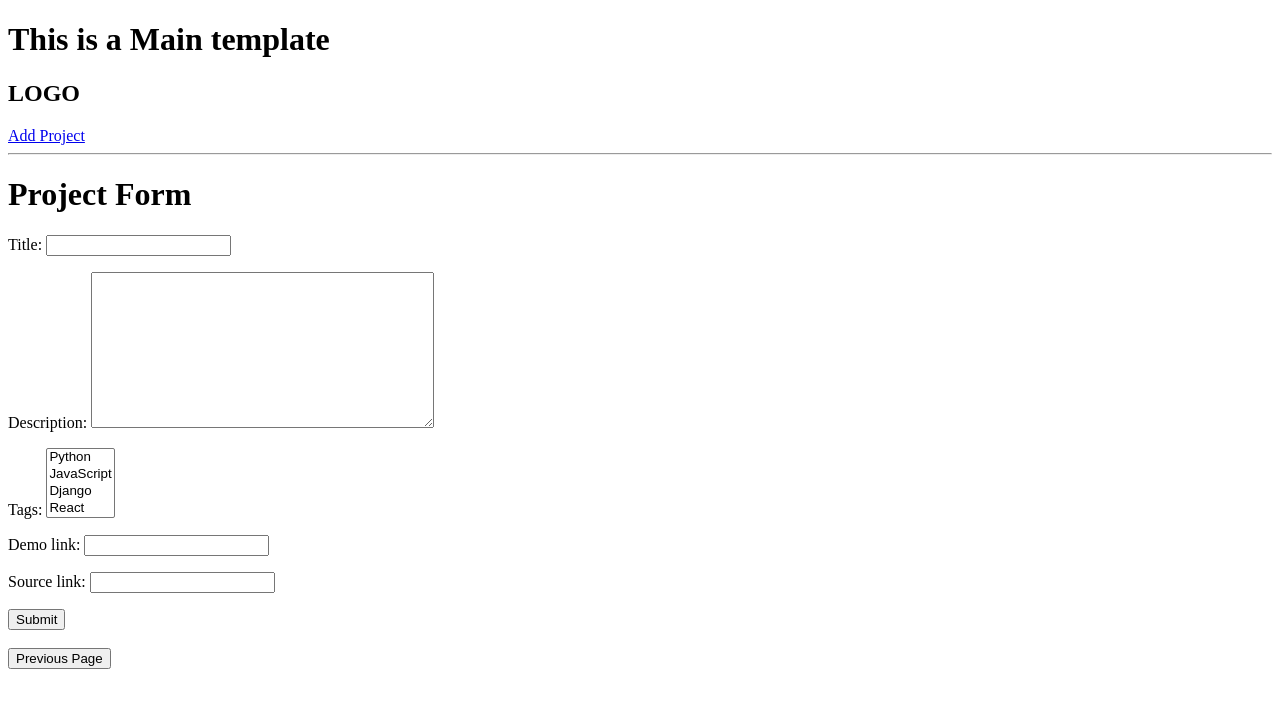
After one commit to Yogi-vanguard/SocialConnect, a Django app: page /create-project/ in a window 1280 px wide. The commit adds this page. Shown: the top 708 px of the page. Run offline with Django 4.2, Linux system fonts and the light colour scheme; data comes from the database, SQL or seed files in the repository; both versions use the stored data as it was after the commit.

Commit message:
created CRUD functionality

```diff
--- /dev/null
+++ b/projects/forms.py
@@ -0,0 +1,8 @@
+from dataclasses import field
+from django.forms import ModelForm
+from .models import Project
+
+class ProjectForm(ModelForm):
+    class Meta:
+        model = Project
+        fields = ['title','description','tags','demo_link','source_link']
--- a/projects/models.py
+++ b/projects/models.py
@@ -38,3 +38,6 @@ class Tag(models.Model):
     name = models.CharField(max_length=200)
     created_at = models.DateTimeField(auto_now_add=True)
     id = models.UUIDField(primary_key=True, default=uuid.uuid4, unique=True, editable=False)
+
+    def __str__(self):
+        return self.name
--- /dev/null
+++ b/projects/templates/projects/project_form.html
@@ -0,0 +1,13 @@
+{% extends 'main.html' %}
+
+{% block content %}
+
+    <h1>Project Form</h1>
+    <form action="" method="POST">
+        {% csrf_token %}
+            {{form.as_p}}
+        <input type ="submit">
+    </form>
+    <br>
+    <input type=button value="Previous Page" onClick="javascript:history.go(-1);">
+{% endblock content %}
--- a/projects/urls.py
+++ b/projects/urls.py
@@ -4,4 +4,7 @@ from . import views
 urlpatterns = [
     path("", views.projects, name="projects"),
     path("project/<str:pk>/", views.project, name="project"),
+    path("create-project/", views.createProject, name="create-project"),
+    path("update-project/<str:pk>/", views.updateProject, name="update-project"),
+    path("delete-project/<str:pk>/", views.deleteProject, name="delete-project"),
 ]
--- a/projects/views.py
+++ b/projects/views.py
@@ -1,15 +1,52 @@
-from django.shortcuts import render
+from turtle import title
+from django.shortcuts import render, redirect
 from django.http import HttpResponse
 from projects.variables.constant import Constants
+from .models import Project,Review,Tag
+from .forms import ProjectForm
 
 # Create your views here.
 def projects(request):
-    msg = "Hello you are on the project page"
-    context = {"message":msg}
+    items = Project.objects.all()
+    context = {"projects":items}
     return render(request, 'projects/projects.html',context)
 
 
 def project(request, pk):
-    msg = "Hello you are on the project page"
-    context = {"message":msg}
-    return render(request, 'projects/single-project.html')
+    item = Project.objects.get(id=pk)
+    tag = item.tags.all()
+    context = {"project":item,"tags":tag}
+    return render(request, 'projects/single-project.html',context)
+
+
+def createProject(request):
+    form = ProjectForm()
+    if request.method=="POST":
+        form = ProjectForm(request.POST)
+        if form.is_valid():
+            form.save()
+            return redirect('projects')
+    context = {'form':form}
+    return render(request,'projects/project_form.html',context)
+
+
+
+def updateProject(request,pk):
+    project = Project.objects.get(id=pk)
+    form = ProjectForm(instance=project)
+    if request.method=="POST":
+        form = ProjectForm(request.POST,instance=project)
+        if form.is_valid():
+            form.save()
+            return redirect('projects')
+    context = {'form':form}
+    return render(request,'projects/project_form.html',context)
+
+
+def deleteProject(request,pk):
+    project = Project.objects.get(id=pk)
+    if request.method=="POST":
+        project.delete()
+        return redirect('projects')
+    context = {'object':project}
+    return render(request,'projects/delete_template.html',context)
--- a/templates/navbar.html
+++ b/templates/navbar.html
@@ -1,2 +1,3 @@
 <h2>LOGO</h2>
+<a href = "{% url 'create-project' %}">Add Project</a>
 <hr>
```
Also changed, not shown: projects/templates/projects/delete_template.html (added, +12 -0 lines), projects/templates/projects/projects.html (+9 -1 lines), projects/templates/projects/single-project.html (+8 -0 lines), db.sqlite3.
